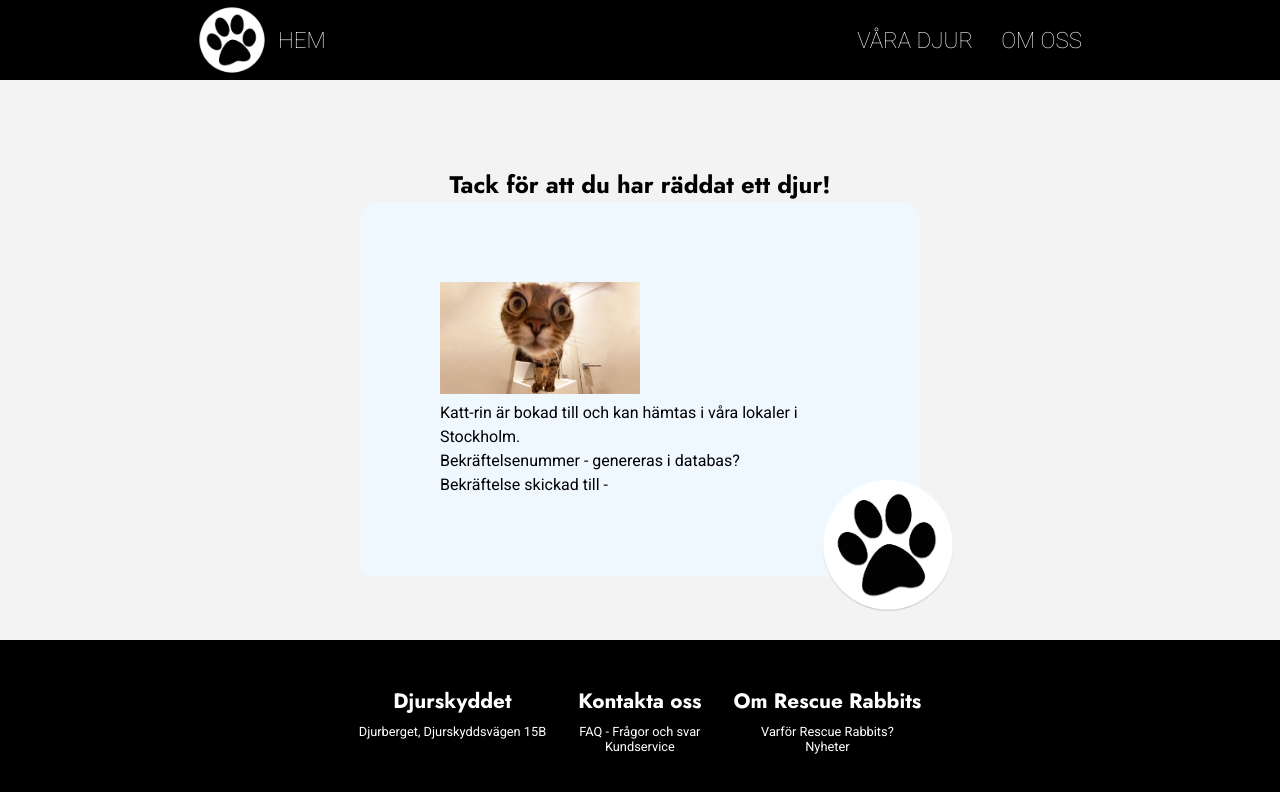
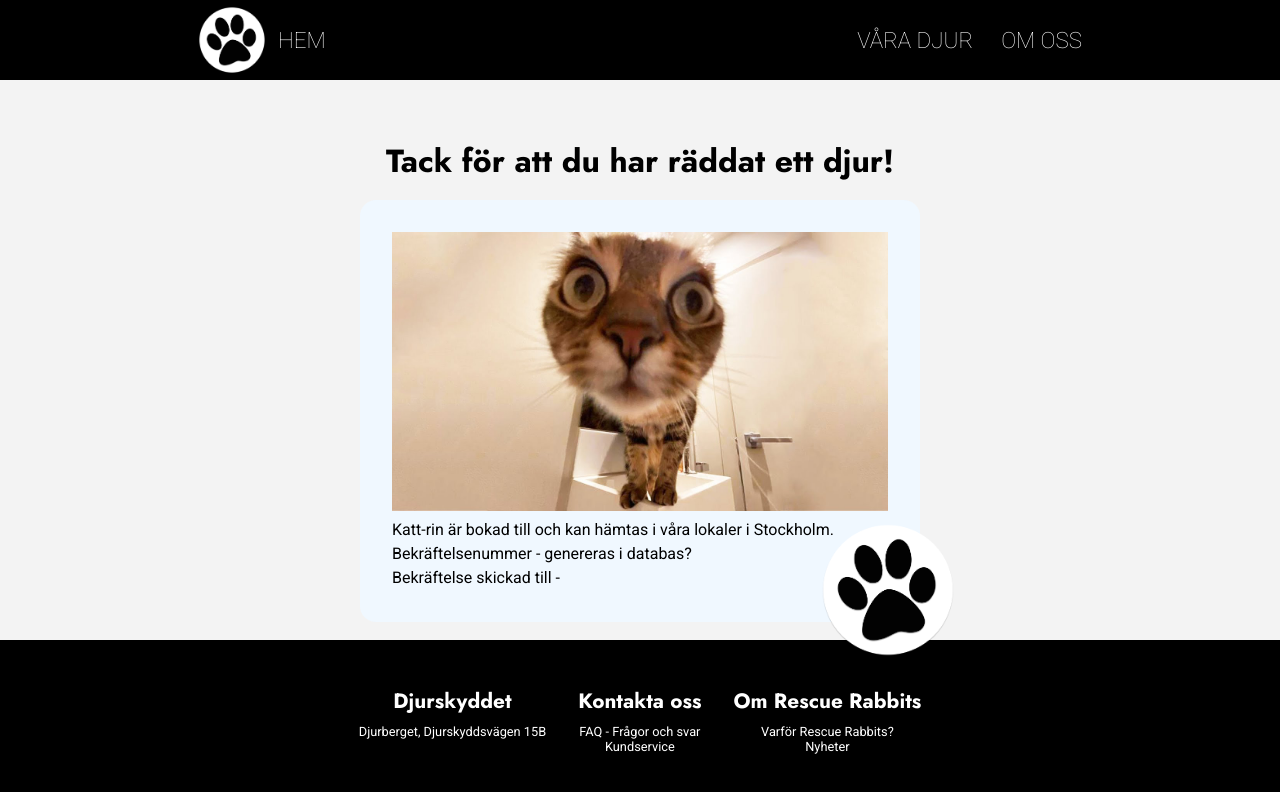
Before and after one commit to timand1/rescue-rabbits-magic-monkeys, a React (Vite) app: page /Confirmed in a window 1280 px wide. Shown: the top 792 px of the page. Built offline with nearby package versions, Linux system fonts and the light colour scheme.

Commit message:
confirmed css klar

```diff
--- a/src/styles/Confirmed.scss
+++ b/src/styles/Confirmed.scss
@@ -7,16 +7,17 @@
     @include variables.flexContainer();
     align-items: center;
 
-    h1 {
-        font-size: 2.5em;
+    h2 {
+        font-size: 2em;
         margin: 1rem;
     }
 
     section {
         @include variables.textContainer;
         img {
-            max-width: 50%;
+            max-width: 100%;
         }
+        padding: 2rem;
         position: relative;
         figure {
             position: absolute;
@@ -31,9 +32,9 @@
     }
 }
 
-// @media only screen and (max-width: 786px) {
-//     section figure{
-//         // transform: scale(40%);
+@media only screen and (max-width: 786px) {
+    section figure{
+        transform: scale(40%);
 
-//     }
-//     }
+    }
+ }
```
